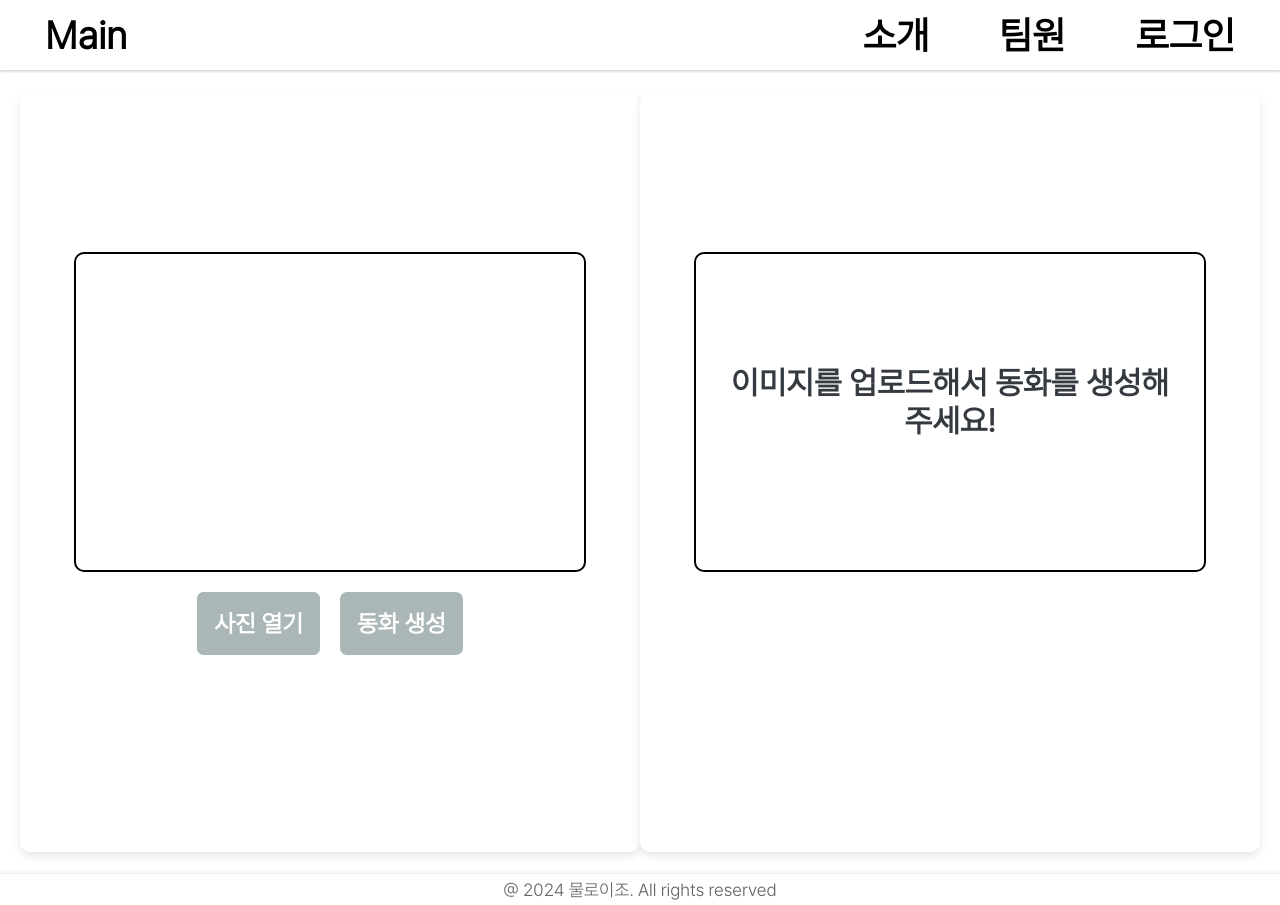
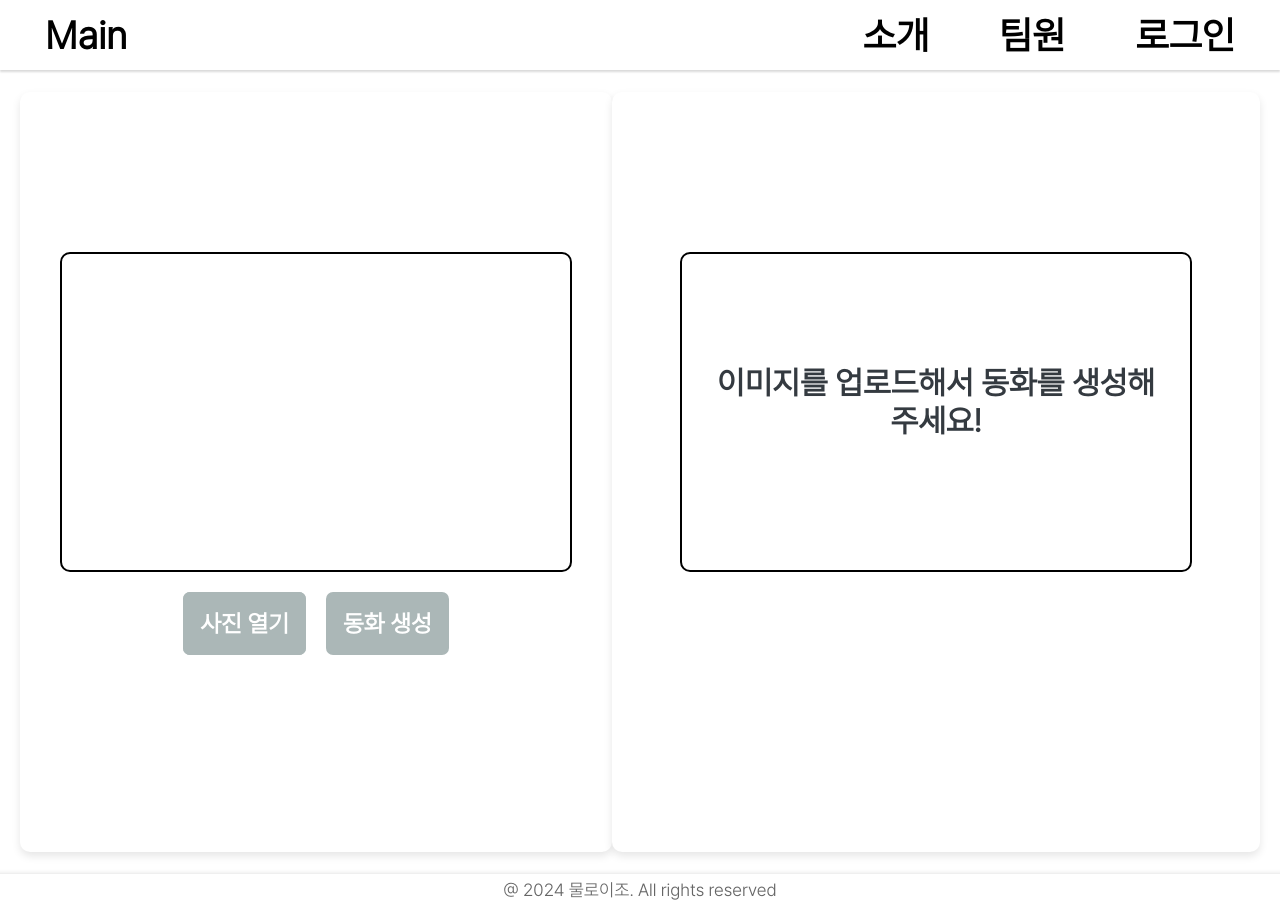
Before and after one commit to HeoSeonJin0504/CapstoneDesign, a React (Vite) app: page /get-started in a window 1280 px wide. Built offline with nearby package versions, Linux system fonts and the light colour scheme.

Commit message:
실습하기 페이지 수정

```diff
--- a/src/pages/GetStarted.tsx
+++ b/src/pages/GetStarted.tsx
@@ -12,7 +12,6 @@ const LeftContainer = styled.div`
   flex: 1;
   display: flex;
   flex-direction: column;
-
   align-items: center;
   padding: 40px;
   background-color: ${color.white};
@@ -21,7 +20,7 @@ const LeftContainer = styled.div`
 `;
 
 const RightContainer = styled.div`
-  flex: 1;
+  flex: 2;
   display: flex;
   flex-direction: column;
   align-items: center;
@@ -30,6 +29,7 @@ const RightContainer = styled.div`
   box-shadow: 0 4px 8px rgba(0, 0, 0, 0.1);
   border-radius: 10px;
   overflow-y: auto;
+  overflow-x: hidden;
 `;
 
 const LeftForm = styled.div`
@@ -55,7 +55,7 @@ const RightForm = styled.div`
   border-radius: 10px;
   width: 40vw;
   min-height: 40vh;
-  max-height: 80vh;
+  max-height: 100vh;
   text-align: center;
   justify-content: center;
   margin-top: 120px;
```
